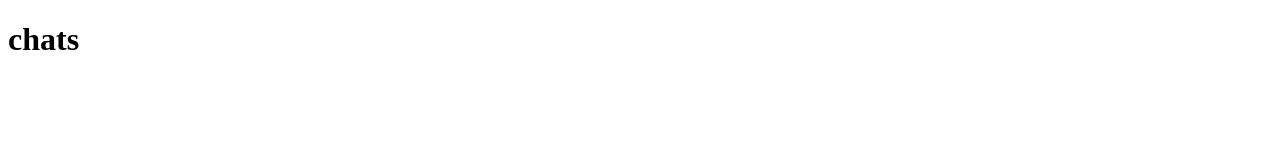
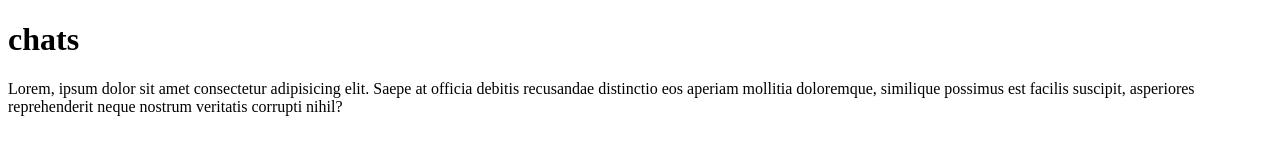
Before and after one commit to gsharma101/git-prac, a plain HTML site: page chats.html in a window 1280 px wide. Drawn offline with Linux system fonts and the light colour scheme.

Commit message:
new changes of v3

```diff
--- a/chats.html
+++ b/chats.html
@@ -8,5 +8,6 @@
 </head>
 <body>
     <h1>chats</h1>
+    <p>Lorem, ipsum dolor sit amet consectetur adipisicing elit. Saepe at officia debitis recusandae distinctio eos aperiam mollitia doloremque, similique possimus est facilis suscipit, asperiores reprehenderit neque nostrum veritatis corrupti nihil?</p>
 </body>
 </html>
```
Also changed, not shown: settings.html (+1 -0 lines).
